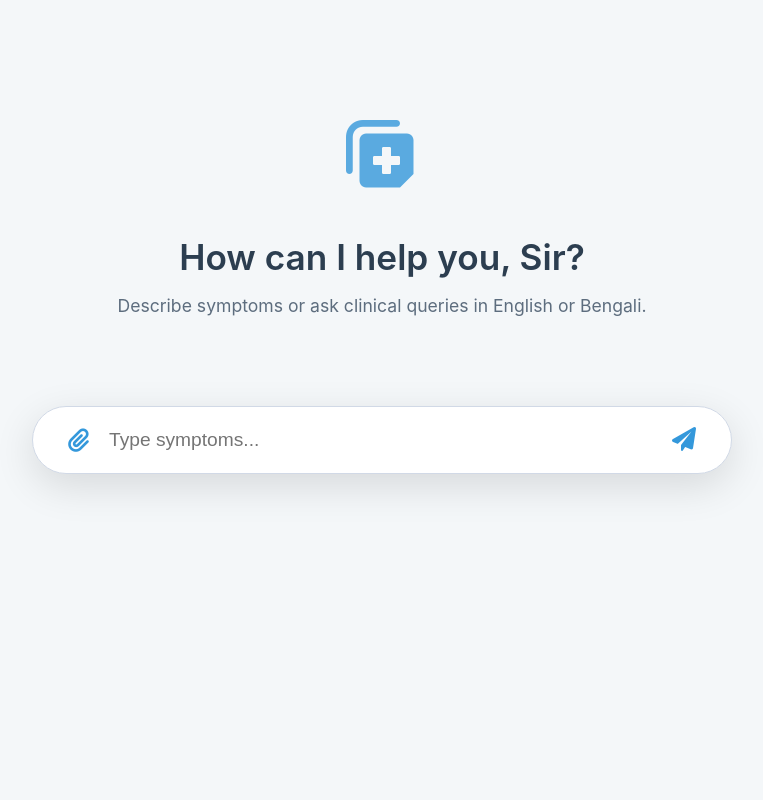
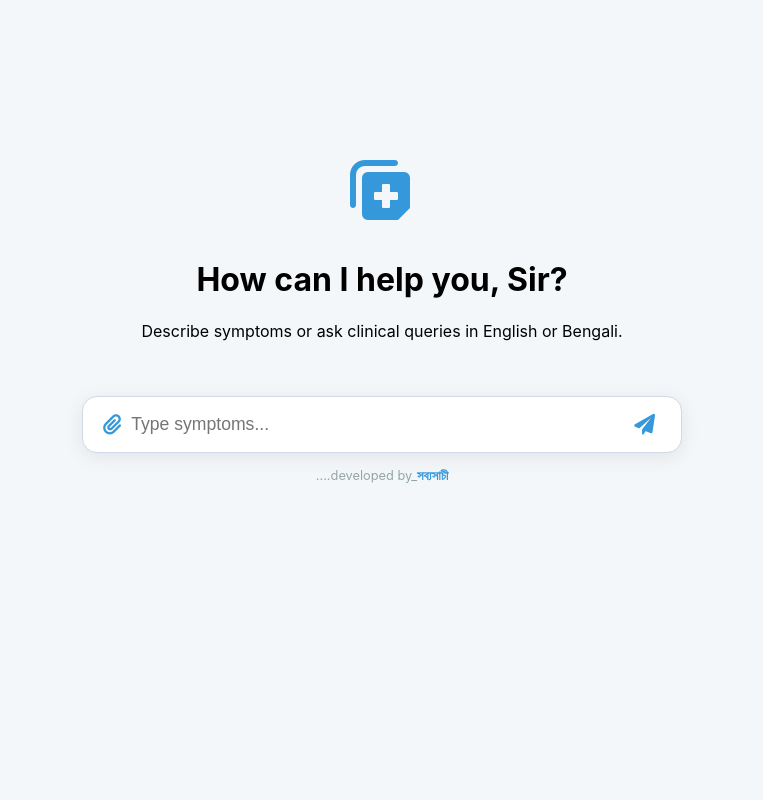
Before and after one commit to SabyaSachee-AI/End-to-End-Medical-Chatbot, a Flask app: page / in a window 1280 px wide. Shown: the whole page, without its empty margins (258-1021 px from the left). Run offline with Flask 3, Linux system fonts and the light colour scheme.

Commit message:
final update

```diff
--- a/static/style.css
+++ b/static/style.css
@@ -1,197 +1,88 @@
-/* --- Professional Medical Palette --- */
 :root {
-    --bg-color: #f4f7f9;      /* Clinical light gray/blue */
-    --primary-blue: #2c3e50;  /* Main text color */
-    --accent-blue: #3498db;   /* Action buttons and icons */
+    --bg-color: #f4f7f9;
+    --accent-blue: #3498db;
+    --primary-blue: #2c3e50;
     --white: #ffffff;
     --border-color: #d1d9e6;
-    --user-msg-bg: #3498db;
-    --bot-msg-bg: #ffffff;
 }
 
-/* --- Base Layout --- */
 body, html {
-    margin: 0;
-    padding: 0;
-    height: 100%;
-    font-family: 'Inter', 'Segoe UI', 'Hind Siliguri', Tahoma, sans-serif;
+    margin: 0; padding: 0; height: 100%;
+    font-family: 'Inter', 'Segoe UI', 'Hind Siliguri', sans-serif;
     background-color: var(--bg-color);
-    color: var(--primary-blue);
-    scroll-behavior: smooth;
-    overflow-x: hidden;
+    overflow: hidden;
 }
 
-.app-container {
-    display: flex;
-    justify-content: center;
-    min-height: 100vh;
-    padding: 0 20px;
+.app-container { display: flex; justify-content: center; height: 100vh; }
+.chat-wrapper { width: 100%; max-width: 800px; display: flex; flex-direction: column; position: relative; }
+
+/* --- Message Area --- */
+#message-box {
+    flex: 1; overflow-y: auto;
+    padding: 20px 10px 150px 10px; /* ইনপুট বক্সের জন্য স্পেস */
+    display: none;
+    flex-direction: column; gap: 15px;
+}
+.active-state #message-box { display: flex; }
+
+/* --- Input Holder (Home: Middle) --- */
+.input-holder {
+    position: absolute;
+    top: 55%; left: 50%;
+    transform: translate(-50%, -50%);
+    width: 90%; max-width: 600px;
+    transition: all 0.5s cubic-bezier(0.19, 1, 0.22, 1);
+    z-index: 1000;
+    text-align: center;
 }
 
-.chat-wrapper {
-    width: 100%;
-    max-width: 800px;
-    display: flex;
-    flex-direction: column;
-    position: relative;
-}
-
-/* --- Initial Welcome View (Centered) --- */
-.welcome-banner {
-    text-align: center;
-    margin-top: 15vh;
-    transition: opacity 0.3s ease;
-}
-
-.welcome-icon {
-    font-size: 4.5rem;
-    color: var(--accent-blue);
-    margin-bottom: 20px;
-    opacity: 0.8;
-}
-
-.welcome-banner h1 {
-    font-weight: 600;
-    font-size: 2.2rem;
-    margin-bottom: 10px;
-}
-
-.welcome-banner p {
-    font-size: 1.1rem;
-    color: #5d6d7e;
-}
-
-/* --- Chat Messages Area --- */
-#message-box {
-    margin-top: 30px;
-    margin-bottom: 120px; /* Space for the input box at bottom */
-    display: flex;
-    flex-direction: column;
-    gap: 20px;
-}
-
-.message-row {
-    display: flex;
-    width: 100%;
-    animation: fadeIn 0.3s ease-in;
-}
-
-.user-row { justify-content: flex-end; }
-.bot-row { justify-content: flex-start; align-items: flex-end; gap: 12px; }
-
-.message {
-    padding: 15px 22px;
-    border-radius: 20px;
-    font-size: 1.15rem; /* Large enough for tablets */
-    line-height: 1.6;    /* Critical for Bengali characters */
-    max-width: 80%;
-    box-shadow: 0 2px 8px rgba(0,0,0,0.05);
-    word-wrap: break-word;
-}
-
-.user-msg {
-    background-color: var(--user-msg-bg);
-    color: white;
-    border-bottom-right-radius: 4px;
-}
-
-.bot-msg {
-    background-color: var(--bot-msg-bg);
-    color: var(--primary-blue);
-    border-bottom-left-radius: 4px;
-    border: 1px solid var(--border-color);
-    white-space: pre-wrap; /* Preserves line breaks from AI */
-}
-
-.bot-avatar {
-    width: 40px;
-    height: 40px;
-    background: var(--primary-blue);
-    color: white;
-    border-radius: 50%;
-    display: flex;
-    align-items: center;
-    justify-content: center;
-    font-size: 1.1rem;
-}
-
-/* --- Dynamic Input Box (The Search Style) --- */
-.input-holder {
+/* --- Input Holder (Chat: Static Bottom) --- */
+.active-state .input-holder {
     position: fixed;
-    left: 50%;
-    top: 55%; /* Starting centered position */
-    transform: translate(-50%, -50%);
-    width: 90%;
-    max-width: 700px;
-    transition: all 0.5s cubic-bezier(0.19, 1, 0.22, 1);
-    z-index: 1000;
-}
-
-/* Class added via JS when first message is sent */
-.active-state .input-holder {
-    top: auto;
-    bottom: 30px;
+    top: auto; bottom: 35px;
     transform: translateX(-50%);
+    max-width: 750px;
 }
 
 .input-pill {
-    background: var(--white);
-    padding: 12px 25px;
-    border-radius: 50px;
-    display: flex;
-    align-items: center;
-    box-shadow: 0 12px 40px rgba(0,0,0,0.12);
+    background: white; padding: 12px 20px;
+    border-radius: 15px; display: flex; align-items: center;
+    box-shadow: 0 4px 20px rgba(0,0,0,0.08);
     border: 1px solid var(--border-color);
 }
 
-#user-msg {
-    flex: 1;
-    border: none;
-    outline: none;
-    padding: 10px;
-    font-size: 1.2rem;
-    background: transparent;
-    color: var(--primary-blue);
+#user-msg { flex: 1; border: none; outline: none; font-size: 1.1rem; padding: 5px 10px; background: transparent; }
+.icon-btn, .send-btn { background: none; border: none; color: var(--accent-blue); font-size: 1.3rem; cursor: pointer; }
+
+/* --- Credit Styles --- */
+.home-footer { margin-top: 15px; font-size: 0.8rem; color: #95a5a6; }
+.main-footer {
+    position: fixed; bottom: 8px; left: 50%; transform: translateX(-50%);
+    font-size: 0.7rem; color: #95a5a6; display: none;
+    z-index: 9999; pointer-events: none;
 }
 
-.icon-btn, .send-btn {
-    background: none;
-    border: none;
-    color: var(--accent-blue);
-    font-size: 1.5rem;
-    cursor: pointer;
-    padding: 0 10px;
-    transition: transform 0.2s, color 0.2s;
+/* স্টেট অনুযায়ী ক্রেডিট পরিবর্তন */
+.active-state .home-footer { display: none; }
+.active-state .main-footer { display: block; }
+
+.main-footer strong, .home-footer strong { color: var(--accent-blue); }
+
+/* --- Messages Design --- */
+.message-row { display: flex; width: 100%; }
+.user-row { justify-content: flex-end; }
+.bot-row { justify-content: flex-start; gap: 10px; }
+.message { padding: 12px 18px; border-radius: 18px; max-width: 80%; line-height: 1.6; }
+.user-msg { background: var(--accent-blue); color: white; border-bottom-right-radius: 4px; }
+.bot-msg { background: var(--white); border: 1px solid var(--border-color); border-bottom-left-radius: 4px; white-space: pre-wrap; }
+.bot-avatar { width: 35px; height: 35px; background: var(--primary-blue); color: white; border-radius: 50%; display: flex; align-items: center; justify-content: center; }
+
+/* Welcome Banner */
+.welcome-banner { text-align: center; margin-top: 20vh; }
+.welcome-icon { font-size: 4rem; color: var(--accent-blue); margin-bottom: 15px; }
+
+@media (max-width: 600px) {
+    .input-holder { width: 95%; }
+    .active-state .input-holder { bottom: 20px; }
+    .main-footer { font-size: 0.6rem; bottom: 5px; }
 }
-
-.send-btn:hover {
-    transform: scale(1.1);
-    color: var(--primary-blue);
-}
-
-/* --- Animations & Effects --- */
-@keyframes fadeIn {
-    from { opacity: 0; transform: translateY(10px); }
-    to { opacity: 1; transform: translateY(0); }
-}
-
-/* ChatGPT Cursor Blink */
-.bot-msg:not(:empty)::after {
-    content: "●";
-    margin-left: 5px;
-    color: var(--accent-blue);
-    animation: blink 0.8s infinite;
-}
-
-@keyframes blink {
-    0% { opacity: 0; } 50% { opacity: 1; } 100% { opacity: 0; }
-}
-
-/* --- Tablet & Mobile Responsiveness --- */
-@media (max-width: 768px) {
-    .welcome-banner { margin-top: 10vh; }
-    .welcome-banner h1 { font-size: 1.6rem; }
-    .message { max-width: 90%; font-size: 1rem; }
-    .input-holder { width: 95%; }
-    .input-pill { padding: 8px 15px; }
-}
--- a/templates/chat.html
+++ b/templates/chat.html
@@ -31,27 +31,35 @@
                         <button type="submit" class="send-btn"><i class="fas fa-paper-plane"></i></button>
                     </div>
                 </form>
+
+                <div class="home-footer">
+                    ....developed by_<strong>সব্যসাচী</strong>
+                </div>
             </div>
         </main>
+    </div>
+
+    <div class="main-footer">
+        ....developed by_<strong>সব্যসাচী</strong>
     </div>
 
     <script src="https://code.jquery.com/jquery-3.6.0.min.js"></script>
     <script>
         $(document).ready(function() {
+            const messageBox = document.getElementById('message-box');
+
             $('#chat-form').on('submit', async function(e) {
                 e.preventDefault();
                 const msg = $('#user-msg').val();
                 if (!msg.trim()) return;
 
-                // UI Transition
+                // চ্যাট শুরু হলে স্টেট পরিবর্তন
                 $('#app-container').addClass('active-state');
                 $('#welcome-banner').fadeOut(200);
 
-                // Add User Message
                 $('#message-box').append(`<div class="message-row user-row"><div class="message user-msg">${msg}</div></div>`);
                 $('#user-msg').val('');
 
-                // Create Bot Message Container
                 const botMsgId = "bot-" + Date.now();
                 $('#message-box').append(`
                     <div class="message-row bot-row">
@@ -59,7 +67,6 @@
                         <div class="message bot-msg" id="${botMsgId}"></div>
                     </div>`);
 
-                // Streaming Fetch
                 const response = await fetch("/get", {
                     method: "POST",
                     headers: { "Content-Type": "application/x-www-form-urlencoded" },
@@ -73,12 +80,11 @@
                 while (true) {
                     const { done, value } = await reader.read();
                     if (done) break;
+                    const chunk = decoder.decode(value, { stream: true });
+                    botDiv.innerText += chunk;
 
-                    const chunk = decoder.decode(value, { stream: true });
-                    botDiv.innerText += chunk; // Word-by-word update
-
-                    // Auto-scroll to bottom
-                    window.scrollTo(0, document.body.scrollHeight);
+                    // অটো-স্ক্রলিং ফিক্স
+                    messageBox.scrollTop = messageBox.scrollHeight;
                 }
             });
         });
```
